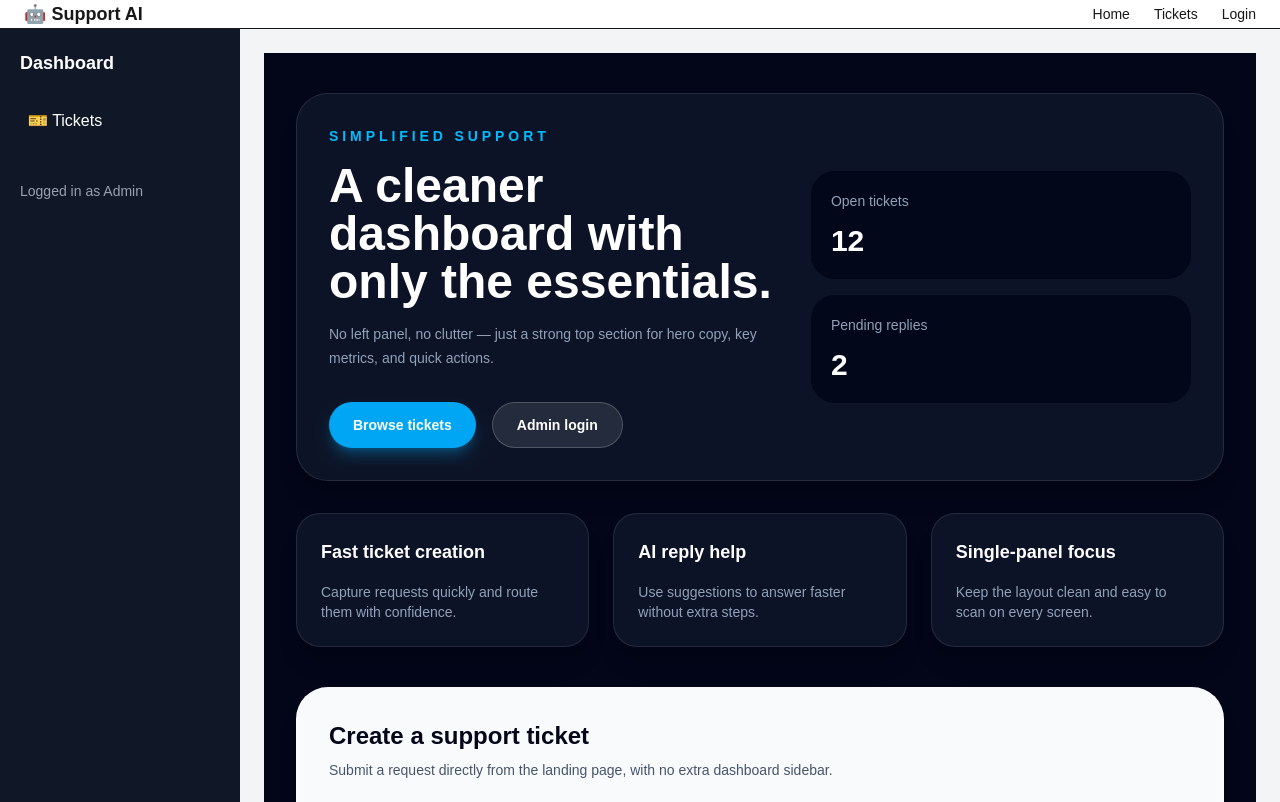
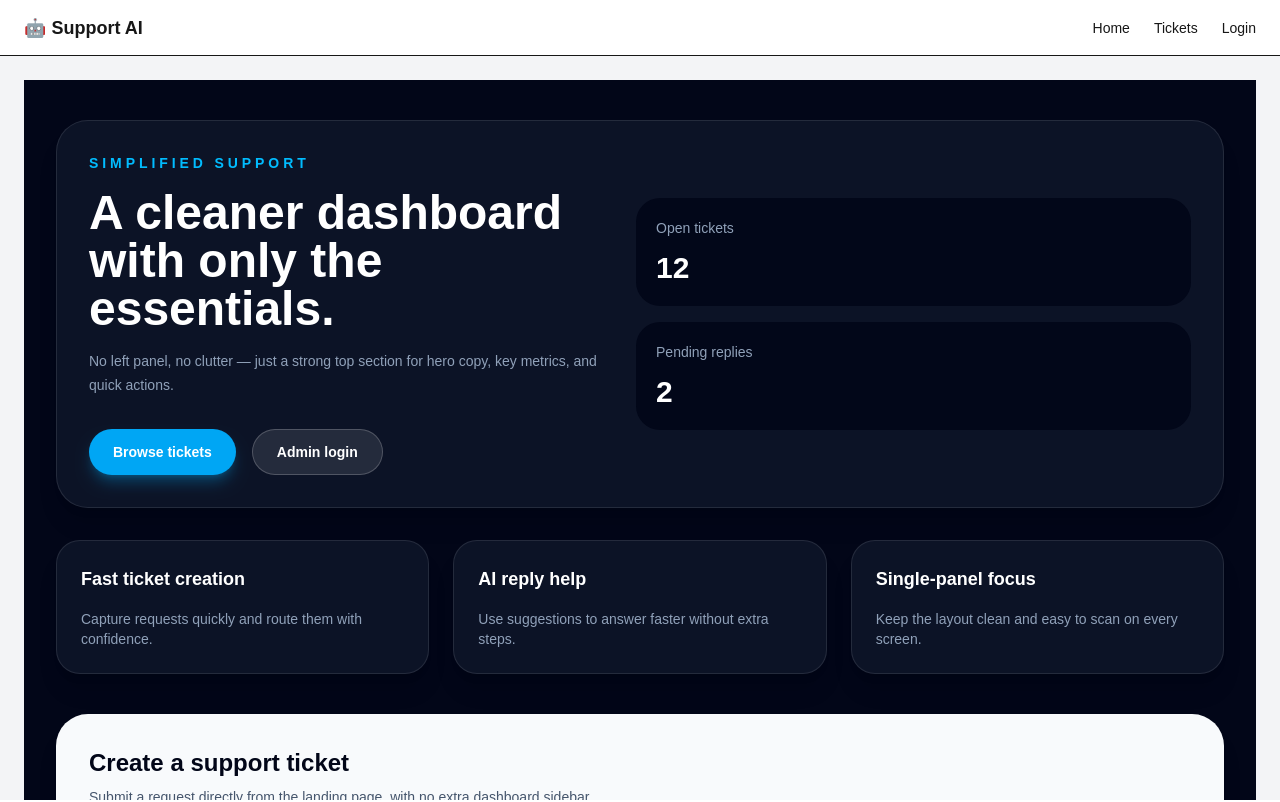
Before and after one commit to Vikas1248/ticketing-frontend, a Next.js app: page / in a window 1280 px wide. Shown: the top 802 px of the page. Built offline with nearby package versions, Linux system fonts and the light colour scheme.

Commit message:
Remove pre-login sidebar from layout

```diff
--- a/app/layout.tsx
+++ b/app/layout.tsx
@@ -54,31 +54,8 @@ export default function RootLayout({
         </div>
 
         {/* 🔽 MAIN LAYOUT */}
-        <div className="flex flex-1">
-
-          {/* Sidebar */}
-          <div className="w-60 bg-gray-900 text-white p-5 hidden md:block">
-            <h2 className="text-lg font-bold mb-6">Dashboard</h2>
-
-            <nav className="space-y-2">
-              <Link href="/tickets">
-                <div className="p-2 rounded hover:bg-gray-700 cursor-pointer">
-                  🎫 Tickets
-                </div>
-              </Link>
-            </nav>
-
-            {/* Optional User Info */}
-            <div className="mt-10 text-sm text-gray-400">
-              Logged in as Admin
-            </div>
-          </div>
-
-          {/* Main Content */}
-          <div className="flex-1 bg-gray-100 p-6 overflow-y-auto">
-            {children}
-          </div>
-
+        <div className="flex-1 bg-gray-100 p-6 overflow-y-auto">
+          {children}
         </div>
 
       </body>
```
